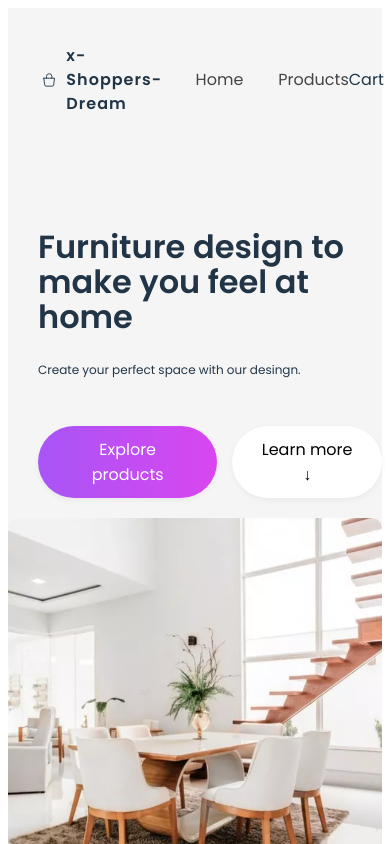
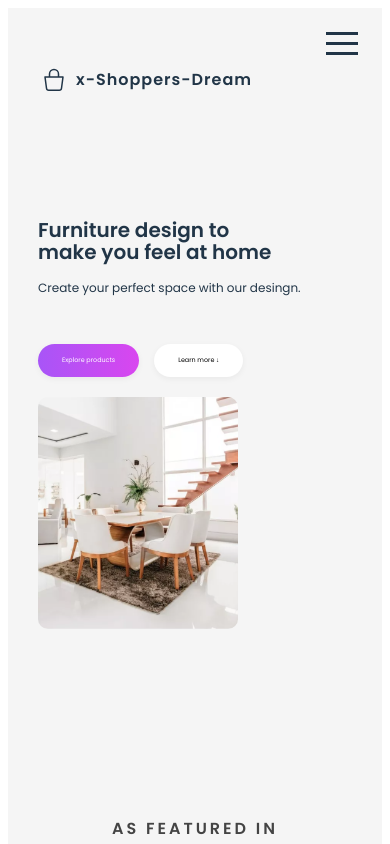
Before and after one commit to luidji95/X-Shoppers-Dream, a React (Vite) app: page / in a window 390 px wide. Shown: the top 844 px of the page. Built offline with nearby package versions, Linux system fonts and the light colour scheme; no server answers.

Commit message:
responsive updating

```diff
--- a/src/App.css
+++ b/src/App.css
@@ -43,98 +43,6 @@
   width: 24px;
   height: 24px;
   margin: 0px 10px;
-}
-
-@media (max-width: 1280px) {
-  .hero-h1 {
-    font-size: 45px;
-  }
-  .hero-right img {
-    width: 100%;
-    max-width: 450px;
-    border-radius: 10px;
-  }
-  .adds-img {
-    display: flex;
-    flex-direction: column;
-  }
-  .product-main-card {
-    max-width: 270px;
-  }
-  .creeds-content {
-    display: flex;
-    flex-direction: column;
-    align-items: center;
-    justify-content: center;
-    margin-left: 40%;
-  }
-  .creeds-content-same p {
-    max-width: 400px;
-    font-size: 2rem;
-  }
-  .creeds-title {
-    display: flex;
-    justify-content: center;
-  }
-  .creeds-p {
-    display: flex;
-    justify-content: center;
-  }
-}
-@media (max-width: 1024px) {
-  .hero-section {
-    justify-content: center;
-    gap: 20px;
-  }
-  .hero-h1 {
-    font-size: 35px;
-  }
-  .hero-right img {
-    width: 100%;
-    max-width: 350px;
-    border-radius: 10px;
-  }
-  .product-main-card {
-    max-width: 350px;
-  }
-  .product-representation {
-    flex-direction: column;
-  }
-  .featured-main {
-    display: flex;
-    flex-direction: column;
-    align-items: center;
-  }
-  .details {
-    /* display: block; */
-    display: flex;
-  }
-  .p-details {
-    text-align: start;
-  }
-  .details-a-hidden {
-    display: none;
-  }
-}
-@media (max-width: 860px) {
-  .hero-section {
-    justify-content: center;
-    gap: 20px;
-  }
-  .hero-h1 {
-    font-size: 25px;
-  }
-  .hero-right img {
-    width: 100%;
-    max-width: 250px;
-    border-radius: 10px;
-  }
-  .btn-primary {
-    font-size: 0.8rem;
-  }
-  .btn-secondary {
-    font-size: 0.8rem;
-  }
 }
 
 @media (max-width: 768px) {
@@ -195,7 +103,8 @@
     font-size: 0.95rem;
     padding: 0.6rem 1.2rem;
   }
-  @media (max-width: 768px) {
+
+  /* Deo koji je bio dupliran */
   .operations-text {
     margin-top: 60px;
     text-align: center;
@@ -245,7 +154,6 @@
   .tabContent-div .tab-texts p {
     font-size: 0.9rem;
     line-height: 1.5;
-    }
   }
 
   .testimonials-header h4 {
@@ -298,85 +206,3 @@
     font-size: 0.85rem;
   }
 }
-@media (max-width: 640px) {
-  .hamburger {
-    display: block;
-  }
-  .links {
-    display: none;
-  }
-  .cart {
-    display: none;
-  }
-  .hero-section {
-    flex-direction: column;
-    align-items: center;
-  }
-  .hero-h1 {
-    font-size: 2rem;
-  }
-  .parag {
-    font-size: 12px;
-  }
-  .btn-primary {
-    padding: 5px;
-    font-size: 0.9rem;
-  }
-  .btn-secondary {
-    padding: 5px;
-    font-size: 0.9rem;
-  }
-  .hero-right img {
-    width: 100%;
-    max-width: 350px;
-    border-radius: 10px;
-  }
-}
-
-.mobile-menu {
-  position: fixed;
-  top: 0;
-  left: 0;
-  width: 100vw;
-  height: 100vh;
-  background-color: rgba(250, 242, 242, 0.65);
-  backdrop-filter: blur(6px);
-  display: flex;
-  flex-direction: column;
-  justify-content: center;
-  align-items: center;
-  gap: 2.5rem;
-  transform: translateX(100%);
-  transition: transform 0.4s ease-in-out;
-  z-index: 1000;
-}
-
-/* Kada je otvoreno — dodaćeš ovu klasu u JSX */
-.mobile-menu.open {
-  transform: translateX(0);
-}
-
-.item-hamburger {
-  font-size: 1.5rem;
-  font-weight: 600;
-  display: flex;
-  align-items: center;
-  gap: 10px;
-  transition: transform 0.3s ease, color 0.3s ease;
-  cursor: pointer;
-}
-.item-hamburger a {
-  color: #213547;
-  font-weight: 900;
-}
-
-.item-hamburger:hover {
-  transform: scale(1.05);
-}
-
-.hamburger {
-  position: fixed;
-  top: 1.2rem;
-  right: 1.5rem;
-  z-index: 1100;
-}
--- a/src/BrandEssence/brandessence.css
+++ b/src/BrandEssence/brandessence.css
@@ -83,3 +83,40 @@
   background-color: #a855f7;
   color: white;
 }
+@media (max-width: 1280px) {
+  .product-main-card {
+    max-width: 270px;
+  }
+  /* .creeds-content {
+    display: flex;
+    flex-direction: column;
+    align-items: center;
+    justify-content: center;
+    margin-left: 40%;
+  } */
+  .creeds-content-same p {
+    max-width: 300px;
+    font-size: 1rem;
+  }
+  /* .creeds-title {
+    display: flex;
+    justify-content: center;
+  }
+  .creeds-p {
+    display: flex;
+    justify-content: center;
+  } */
+}
+@media (max-width: 1070px) {
+  .creeds-content-same p {
+    max-width: 400px;
+    font-size: 1.5rem;
+  }
+  .creeds-content {
+    display: flex;
+    flex-direction: column;
+
+    justify-content: start;
+    margin-left: 40%;
+  }
+}
--- a/src/FeaturedProducts/featuredProducts.css
+++ b/src/FeaturedProducts/featuredProducts.css
@@ -91,3 +91,26 @@
 .details-a:hover {
   color: #7a44f1;
 }
+@media (max-width: 1024px) {
+  .product-main-card {
+    max-width: 350px;
+  }
+  .product-representation {
+    flex-direction: column;
+  }
+  .featured-main {
+    display: flex;
+    flex-direction: column;
+    align-items: center;
+  }
+  .details {
+    /* display: block; */
+    display: flex;
+  }
+  .p-details {
+    text-align: start;
+  }
+  .details-a-hidden {
+    display: none;
+  }
+}
--- a/src/Header/header.css
+++ b/src/Header/header.css
@@ -72,3 +72,113 @@
 .links p:hover {
   color: #ae68f0;
 }
+.mobile-menu {
+  position: fixed;
+  top: 0;
+  left: 0;
+  width: 100vw;
+  height: 100vh;
+  background-color: rgba(250, 242, 242, 0.65);
+  backdrop-filter: blur(6px);
+  display: flex;
+  flex-direction: column;
+  justify-content: center;
+  align-items: center;
+  gap: 2.5rem;
+  transform: translateX(100%);
+  transition: transform 0.4s ease-in-out;
+  z-index: 1000;
+}
+
+/* Kada je otvoreno — dodaćeš ovu klasu u JSX */
+.mobile-menu.open {
+  transform: translateX(0);
+}
+
+.item-hamburger {
+  font-size: 1.5rem;
+  font-weight: 600;
+  display: flex;
+  align-items: center;
+  gap: 10px;
+  transition: transform 0.3s ease, color 0.3s ease;
+  cursor: pointer;
+}
+.item-hamburger a {
+  color: #213547;
+  font-weight: 900;
+}
+
+.item-hamburger:hover {
+  transform: scale(1.05);
+}
+
+.hamburger {
+  position: fixed;
+  top: 1.2rem;
+  right: 1.5rem;
+  z-index: 1100;
+}
+/* Kada je otvoreno — dodaćeš ovu klasu u JSX */
+.mobile-menu.open {
+  transform: translateX(0);
+}
+
+.item-hamburger {
+  font-size: 1.5rem;
+  font-weight: 600;
+  display: flex;
+  align-items: center;
+  gap: 10px;
+  transition: transform 0.3s ease, color 0.3s ease;
+  cursor: pointer;
+}
+.item-hamburger a {
+  color: #213547;
+  font-weight: 900;
+}
+
+.item-hamburger:hover {
+  transform: scale(1.05);
+}
+
+.hamburger {
+  position: fixed;
+  top: 1.2rem;
+  right: 1.5rem;
+  z-index: 1100;
+}
+@media (max-width: 640px) {
+  .hamburger {
+    display: block;
+  }
+  .links {
+    display: none;
+  }
+  .cart {
+    display: none;
+  }
+  .hero-section {
+    flex-direction: column;
+    align-items: center;
+  }
+  .hero-h1 {
+    font-size: 2rem;
+  }
+  .parag {
+    font-size: 12px;
+  }
+  .btn-primary {
+    padding: 5px;
+    font-size: 0.9rem;
+  }
+  .btn-secondary {
+    padding: 5px;
+    font-size: 0.9rem;
+  }
+  .hero-right img {
+    width: 100%;
+    max-width: 350px;
+    border-radius: 10px;
+  }
+}
--- a/src/Hero-Section/herosection.css
+++ b/src/Hero-Section/herosection.css
@@ -107,3 +107,84 @@
   opacity: 1;
   transform: scale(1.05);
 }
+
+@media (max-width: 1280px) {
+  .hero-h1 {
+    font-size: 45px;
+  }
+  .hero-right img {
+    width: 100%;
+    max-width: 450px;
+    border-radius: 10px;
+  }
+  .adds-img {
+    display: flex;
+    flex-direction: column;
+  }
+}
+@media (max-width: 1024px) {
+  .hero-section {
+    justify-content: center;
+    gap: 20px;
+  }
+  .hero-h1 {
+    font-size: 35px;
+  }
+  .hero-right img {
+    width: 100%;
+    max-width: 350px;
+    border-radius: 10px;
+  }
+  .product-main-card {
+    max-width: 350px;
+  }
+}
+@media (max-width: 860px) {
+  .hero-section {
+    justify-content: center;
+    gap: 20px;
+  }
+  .hero-h1 {
+    font-size: 25px;
+  }
+  .hero-right img {
+    width: 100%;
+    max-width: 250px;
+    border-radius: 10px;
+  }
+  .btn-primary {
+    font-size: 0.8rem;
+  }
+  .btn-secondary {
+    font-size: 0.8rem;
+  }
+}
+@media (max-width: 768px) {
+  .hero-section {
+    justify-content: center;
+    gap: 20px;
+  }
+  .hero-h1 {
+    font-size: 20px;
+  }
+  .hero-right img {
+    width: 100%;
+    max-width: 200px;
+    border-radius: 10px;
+  }
+  .hero-left {
+    width: 100%;
+    justify-content: center;
+  }
+  .hero-right {
+    width: 100%;
+    justify-content: start;
+    padding-left: 30px;
+  }
+  .btn-primary {
+    font-size: 0.4rem;
+  }
+  .btn-secondary {
+    font-size: 0.4rem;
+  }
+}
--- a/src/Operations/operations.css
+++ b/src/Operations/operations.css
@@ -92,3 +92,11 @@
   color: #555;
   line-height: 1.6;
 }
+@media (max-width: 500px) {
+  .tab-content {
+    padding: 0px;
+  }
+  .tabContent-div {
+    width: 100%;
+  }
+}
--- a/src/Testimonials/testemonials.css
+++ b/src/Testimonials/testemonials.css
@@ -15,13 +15,10 @@
 }
 
 .testimonials-header p {
+  font-size: 2rem;
+  color: #1a1a1a;
   max-width: 800px;
-  line-height: 1.4;
-  font-size: 1.7rem;
-  font-family: "Poppins", sans-serif;
-  text-align: left;
-  margin-left: auto;
-  margin-right: auto;
+  margin: 0 auto;
 }
 
 .testimonial-content {
@@ -95,3 +92,19 @@
   color: #888;
   font-size: 0.9rem;
 }
+@media (max-width: 500px) {
+  .testimonial-content {
+    position: relative;
+  }
+
+  .left {
+    position: absolute;
+    bottom: 50px;
+    left: 15px;
+  }
+  .right {
+    position: absolute;
+    bottom: 50px;
+    right: 4px;
+  }
+}
```
Lines whose indentation alone changed are shown as unchanged.
